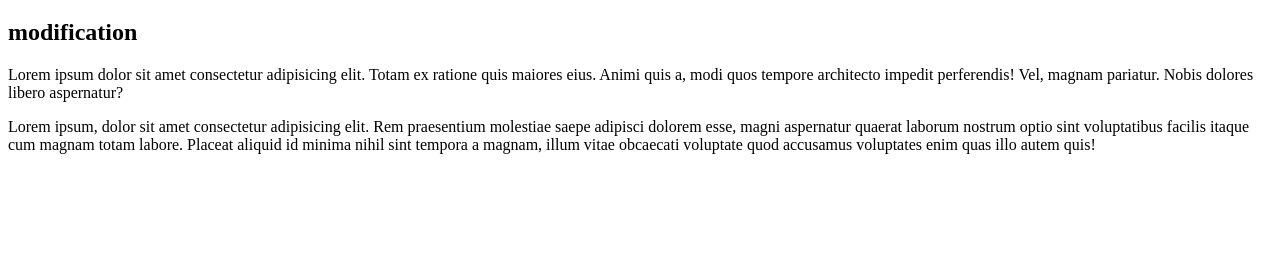
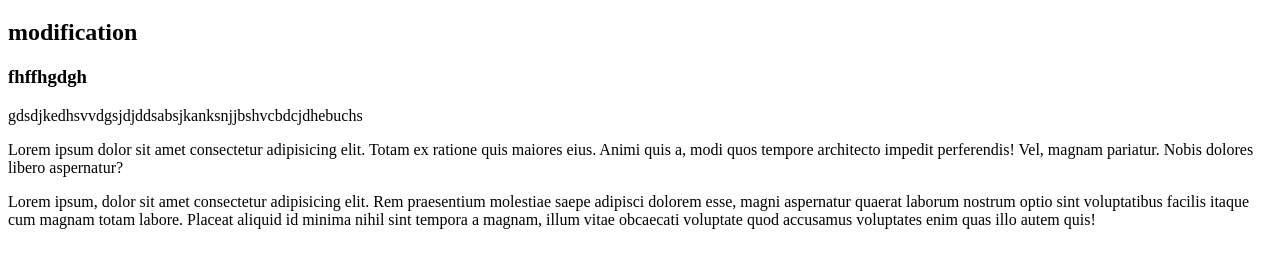
Before and after one commit to Pilipili-Balehana-stan/exeMysql20222023, a plain HTML site: page index.html in a window 1280 px wide. Shown: the part 113-380 px from the top of the page. Drawn offline with Linux system fonts and the light colour scheme.

Commit message:
ajout d'un titre et d'un paragraphe

```diff
--- a/index.html
+++ b/index.html
@@ -15,6 +15,8 @@
     <h1>vous etes a la page d'acceuil</h1>
 
     <h2>modification</h2>
+    <h3>fhffhgdgh</h3>
+    <p>gdsdjkedhsvvdgsjdjddsabsjkanksnjjbshvcbdcjdhebuchs</p>
     <p>Lorem ipsum dolor sit amet consectetur adipisicing elit. Totam ex ratione quis maiores eius. Animi quis a, modi quos tempore architecto impedit perferendis! Vel, magnam pariatur. Nobis dolores libero aspernatur?</p>
     <p>Lorem ipsum, dolor sit amet consectetur adipisicing elit. Rem praesentium molestiae saepe adipisci dolorem esse, magni aspernatur quaerat laborum nostrum optio sint voluptatibus facilis itaque cum magnam totam labore. Placeat aliquid id minima nihil sint tempora a magnam, illum vitae obcaecati voluptate quod accusamus voluptates enim quas illo autem quis!</p>
 </body>
```
